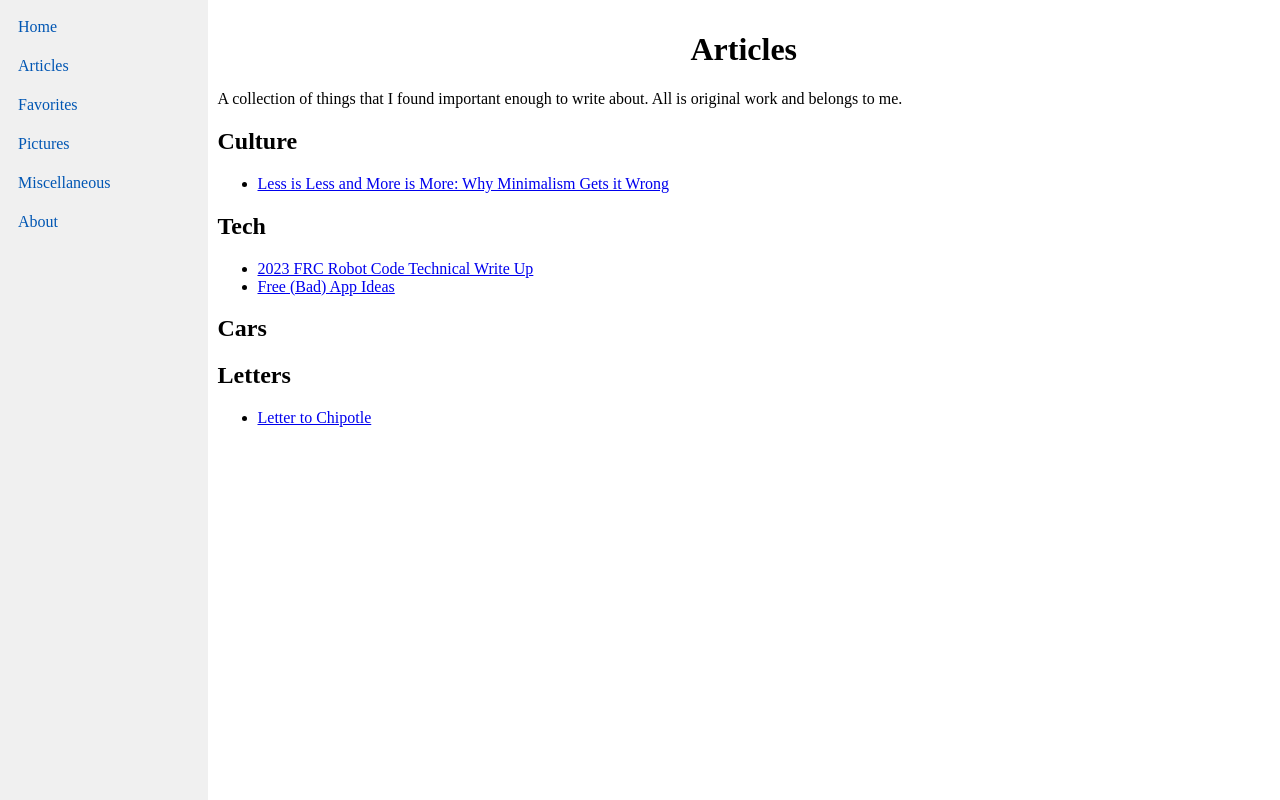
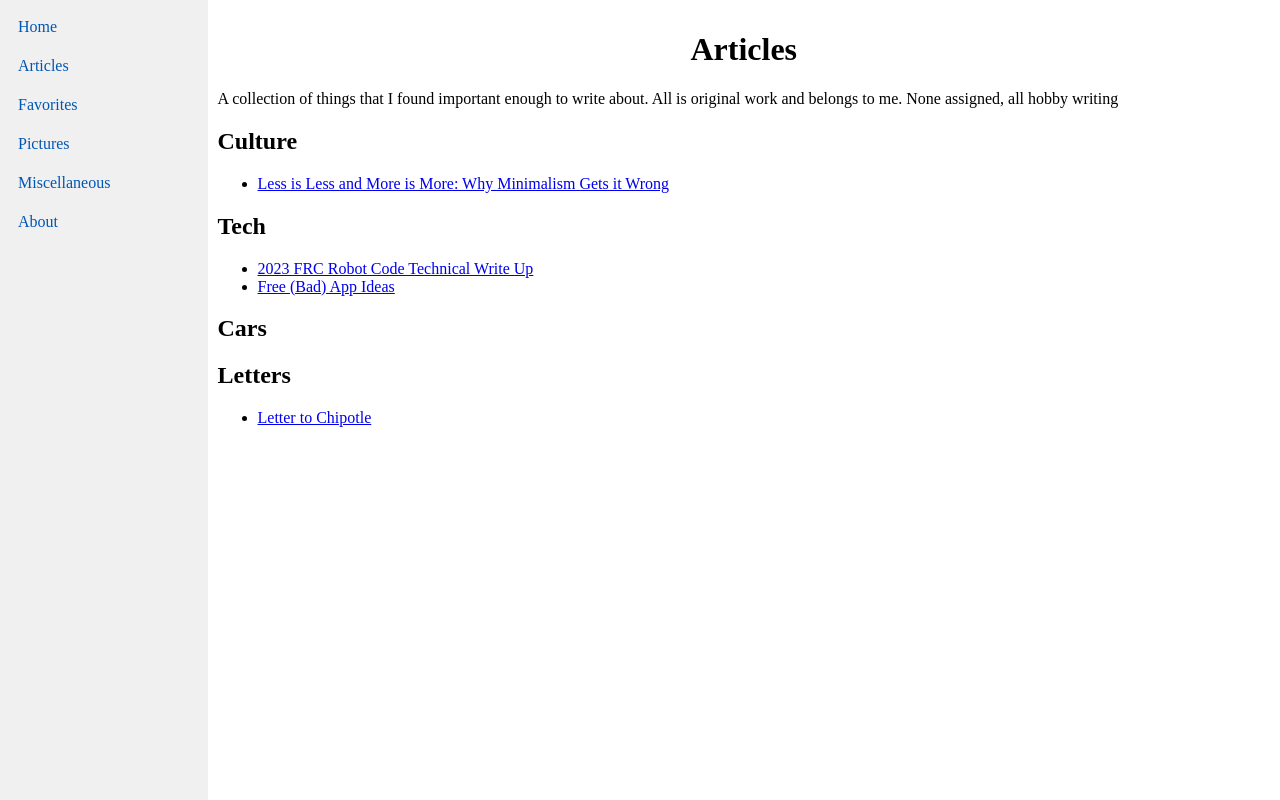
Before and after one commit to Zmht/landing, a plain HTML site: page articles.html in a window 1280 px wide. Drawn offline with Linux system fonts and the light colour scheme.

Commit message:
Update articles.html

```diff
--- a/articles.html
+++ b/articles.html
@@ -17,7 +17,7 @@
     </div>
     <div class="content">
         <h1 style="text-align: center;">Articles</h1>
-        <p>A collection of things that I found important enough to write about. All is original work and belongs to me.</p>
+        <p>A collection of things that I found important enough to write about. All is original work and belongs to me. None assigned, all hobby writing</p>
         <section>
             <h2>Culture</h2>
             <ul>
```
